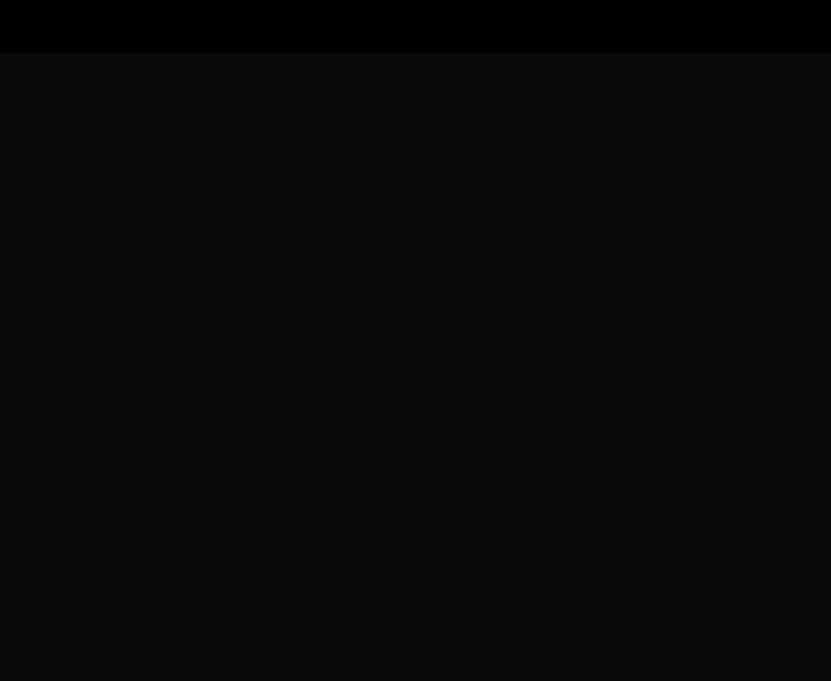
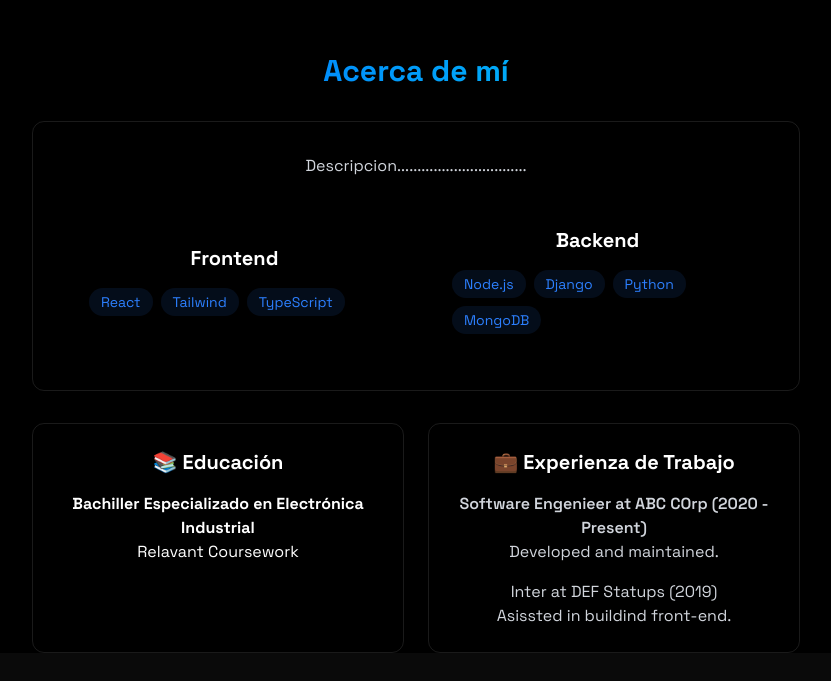
Before and after one commit to kendrick25/Portafolio, a React (Vite) app in the folder create-cv/: page / in a window 1280 px wide. Shown: the part 779-1460 px from the top of the page, without its empty margins (224-1055 px from the left). Before the commit the page ends 864 px from the top, so only its background shows below. Built offline with nearby package versions, Linux system fonts and the light colour scheme.

Commit message:
about
create section about.

```diff
--- a/create-cv/src/App.jsx
+++ b/create-cv/src/App.jsx
@@ -5,6 +5,7 @@ import { LoadingScreen } from './components/LoadingScreen';
 import { Navbar } from './components/Navbar';
 import { MobileMenu } from './components/MobileMenu';
 import { Home } from './components/sections/home';
+import { About } from './components/sections/About';
 
 function App() {
   const [isLoaded, setIsLoaded]= useState(false);
@@ -20,6 +21,7 @@ function App() {
         <Navbar menuOpen={menuOpen} setMenuOpen={setMenuOpen}/>
         <MobileMenu  menuOpen={menuOpen} setMenuOpen={setMenuOpen}/>
         <Home />
+        <About />
 
     </div>
     </>
--- a/create-cv/src/components/sections/About.jsx
+++ b/create-cv/src/components/sections/About.jsx
@@ -0,0 +1,93 @@
+export const About =() =>{
+    const frontendSkills =[
+        "React",
+        "Tailwind",
+        "TypeScript",
+    ];
+    const backendSkills =[
+        "Node.js",
+        "Django",
+        "Python",
+        "MongoDB"
+    ];
+
+    return (
+    <section
+    id= "about">
+        <div className="max-w-3xl mx-auto px4 mb-2">
+            <h2  className="text-3xl font-bold mb-8 bg-gradient-to-r from-blue-600 to-cyan-400 bg-clip-text text-transparent text-center">
+                {" "}
+                Acerca de mí
+            </h2>
+
+            <div className="rounded-xl p-8 border-white/10 border ">
+                <p className="text-gray-300 mb-6 px-4">
+                    Descripcion................................
+                </p>
+                <div className="grid drid-cpls-1 md:grid-cols-2 gap-6  items-center justify-center">
+                    <div className="rounded-xl p-6 hover:translate-y-1 transition-all">
+                            <h3 className="text-xl font-bold mb-4">Frontend</h3>
+                            <div className="flex flex-wrap gap-2">
+                                {frontendSkills.map((tech, key)=>(
+                                    <span
+                                    key={key}
+                                    className="bg-blue-500/10 text-blue-500 py-1 px-3 rounded-full text-sm hover:bg-blue-500/20
+                                                    hover:shadow-[0_2px_8px_rgba(59,130,2246,0,2)] transition">
+
+                                        {tech}
+                                    </span>
+                                ))}
+                            </div>
+                        </div>
+                    <div className="rounded-xl p-6 hover:translate-y-1 transition-all">
+                        <h3 className="text-xl font-bold mb-4">Backend</h3>
+                        <div className="flex flex-wrap gap-2">
+                            {backendSkills.map((tech, key)=>(
+                                <span
+                                key={key}
+                                className="bg-blue-500/10 text-blue-500 py-1 px-3 rounded-full text-sm hover:bg-blue-500/20
+                                                hover:shadow-[0_2px_8px_rgba(59,130,2246,0,2)] transition">
+
+                                    {tech}
+                                </span>
+                            ))}
+                        </div>
+                    </div>
+                </div>
+            </div>
+            <div className="grid drid-cols-1 md:grid-cols-2 gap-6 mt-8 justify-center">
+                <div className="p-6 rounded-xl border-white/10 border hover:-translate-y-1 transition-all">
+                    <h3 className="text-xl font-bold mb-4">📚 Educación</h3>
+                    <ul>
+                        <li>
+                            <strong> Bachiller Especializado en Electrónica Industrial </strong>
+                        </li>
+                        <li>
+                            Relavant Coursework
+                        </li>
+                    </ul>
+
+                </div>
+                <div className="p-6 rounded-xl border-white/10 border hover:-translate-y-1 transition-all">
+                    <h3 className="text-xl font-bold mb-4">💼 Experienza de Trabajo</h3>
+                    <div className="space-y-4 text-gray-300">
+                        <div>
+                            <h4 className="font-semibold">Software Engenieer at ABC COrp (2020 - Present)</h4>
+                            <p>
+                                Developed and maintained.
+                            </p>
+                        </div>
+                        <div>
+                            <h4>Inter at DEF Statups (2019)</h4>
+                            <p>
+                                Asissted in buildind front-end.
+                            </p>
+                        </div>
+                    </div>
+                </div>
+
+            </div>
+        </div>
+    </section>
+    );
+};
```
